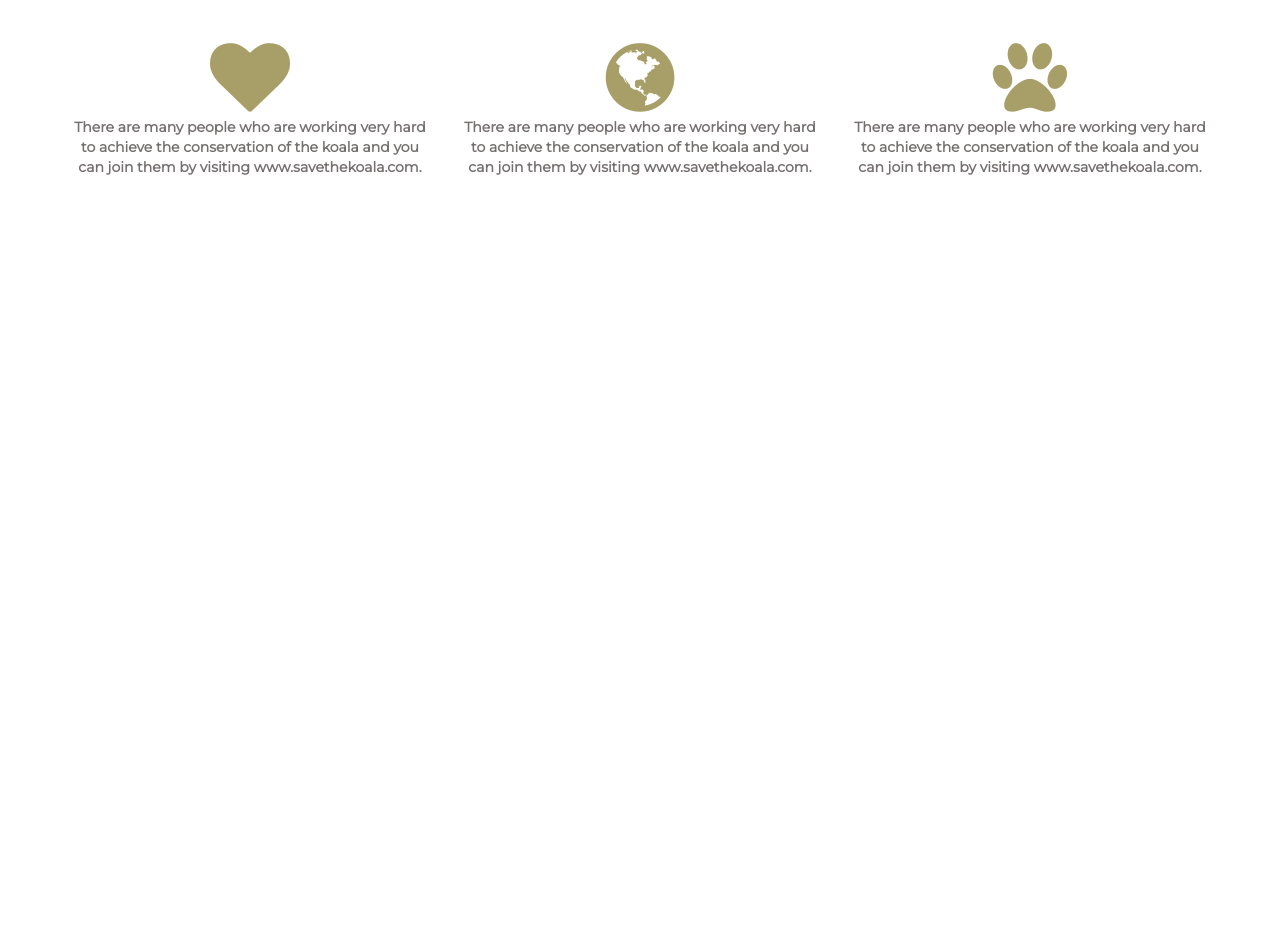
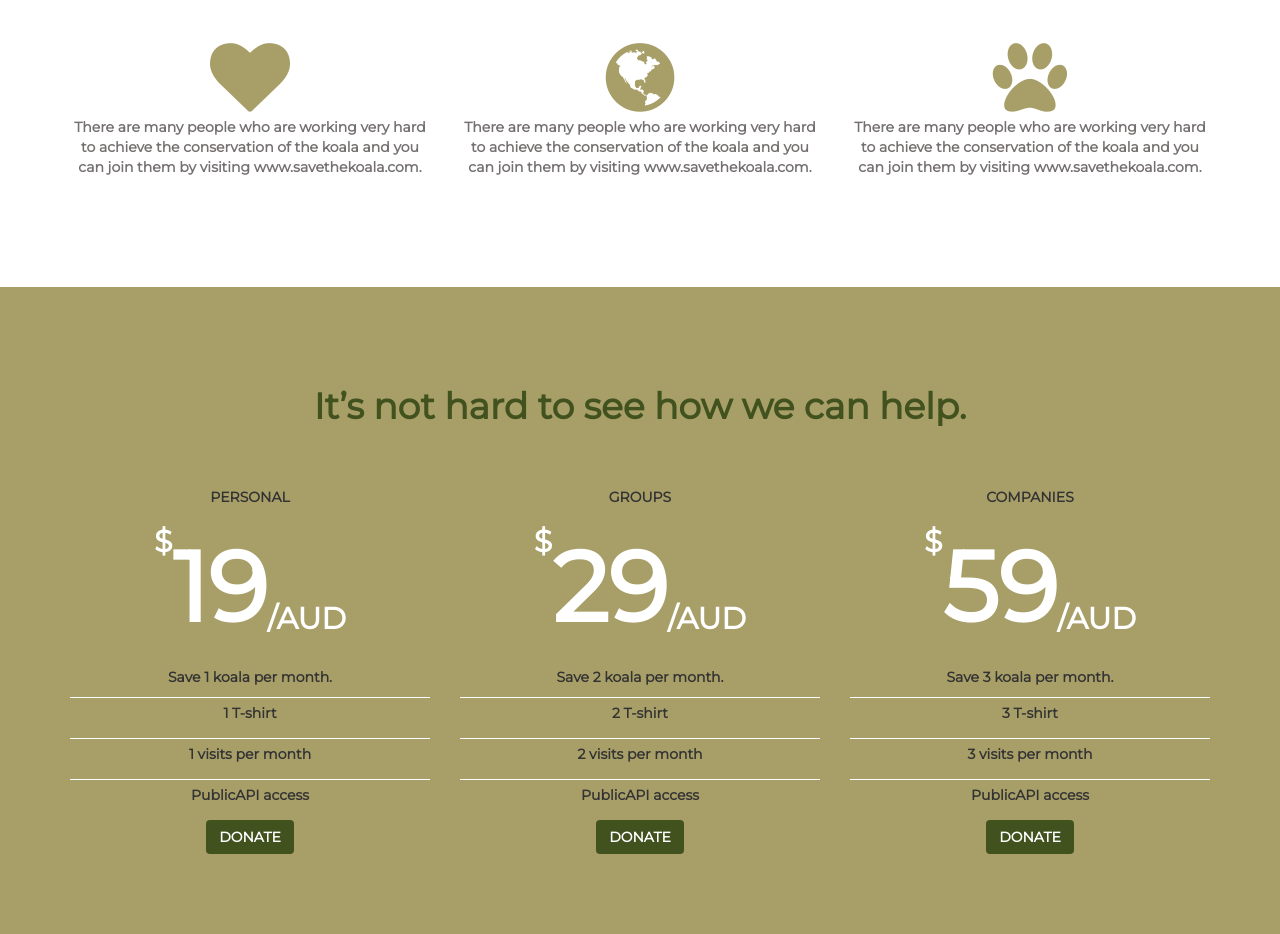
Before and after one commit to cindybc/save-the-koalas, a plain HTML site: page index.html in a window 1280 px wide. Shown: the part 3077-4011 px from the top of the page. Before the commit the page ends 3364 px from the top, so only its background shows below. Drawn offline with nearby package versions, Linux system fonts and the light colour scheme.

Commit message:
avance seccion6

```diff
--- a/css/style.css
+++ b/css/style.css
@@ -7,6 +7,7 @@ body{
 	font-weight: bold;
 
 }
+
 .first-section{
 	background-image: url(../img/portada.jpg);
 }
@@ -17,7 +18,6 @@ body{
 	background-size: cover;
 	background-repeat: no-repeat;
 }
-
 
 .navbar-brand, .navbar-nav li a{
 	color: #FFF;
@@ -78,9 +78,36 @@ h2{
     font-weight: bold;
 }
 
-
 .fa{
 	padding-top: 30px;
 	color: #A89F68;
 	font-size: 80px;
 }
+
+.six-section{
+	background-color: #A89F68;
+	padding: 80px 0;
+}
+
+.valor{
+	color: #FFF;
+	font-size: 7em;
+}
+
+sup{
+   top: -70px;
+   font-size: 30px;
+}
+
+sub{
+	font-size: 30px;
+}
+
+.lista p{
+	padding: 5px;
+	border-top: 1px solid #FFF;
+}
+
+.espacio{
+	margin-top: 50px;
+}
--- a/index.html
+++ b/index.html
@@ -74,7 +74,7 @@
                   <div class="col-md-6 col-sm-12 col-xs-12">
                          <p>EASY HELP</p>
                          <h1 class="green">Save Koalas From Possible Extinction!</h1>
-                           <p>Loss of koala habitat is the major threat facing koalas today. Since white settlement of Australia, roughly 80% of the koala’s habitat has been destroyed and of what remains, most occurs on privately owned land and almost none is protected.</p>
+                         <p>Loss of koala habitat is the major threat facing koalas today. Since whitsettlement of Australia, roughly 80% of the koala’s habitat has been destroyed and of what remains, most occurs on privately owned land and almost none is protected.</p>
                          <button class="btn">Read more</button>
                   </div>
                   <div class="col-md-6 col-sm-12 col-xs-12">
@@ -117,19 +117,59 @@
                   </div>
             </div>
    </section>
+<!--seccion seis -->
+   <section class="six-section">
+            <div class="container">
+                  <div class="row text-center">
+                     <div class="col-lg-12 col-md-12 col-sm-12 col-xs-12">
+                          <h1 class="green">It’s not hard to see how we can help.</h1>
+                     </div>
+                     <div class="col-lg-4 col-md-4 col-sm-12 col-xs-12 espacio">
+                          <p>PERSONAL</p>
+                          <p class="valor">
+                          <sup>$</sup>19<sub>/AUD</sub>
+                          </p>
+                          <p>Save 1 koala per month.</p>
+                          <div class="lista">
+                              <p>1 T-shirt</p>
+                              <p>1 visits per month</p>
+                              <p>PublicAPI access</p>
+                          </div>
+                          <button class="btn">DONATE</button>
+                     </div>
+                     <div class="col-lg-4 col-md-4 col-sm-12 col-xs-12 espacio">
+                          <p>GROUPS</p>
+                          <p class="valor">
+                          <sup>$</sup>29<sub>/AUD</sub>
+                          </p>
+                          <p>Save 2 koala per month.</p>
+                          <div class="lista">
+                              <p>2 T-shirt</p>
+                              <p>2 visits per month</p>
+                              <p>PublicAPI access</p>
+                          </div>
+                          <button class="btn">DONATE</button>
+                     </div>
+                     <div class="col-lg-4 col-md-4 col-sm-12 col-xs-12 espacio">
+                          <p>COMPANIES</p>
+                          <p class="valor">
+                          <sup>$</sup>59<sub>/AUD</sub>
+                          </p>
+                          <p>Save 3 koala per month.</p>
+                          <div class="lista">
+                              <p>3 T-shirt</p>
+                              <p>3 visits per month</p>
+                              <p>PublicAPI access</p>
+                          </div>
+                          <button class="btn">DONATE</button>
+                     </div>
+                  </div>
+            </div>
+   </section>
+<!-- footer -->
+
 </body>
 </html>
-
-
-<!-- seccion seis
-
-It’s not hard to see how we can help.
-
-There are many people who are working very hard to achieve the conservation of the koala and you can join them by visiting www.savethekoala.com.
-
-The only way to save koalas is to save their habitat, the eucalyptus forests where they live, and which they must have to survive. This is what the Australian Koala Foundation is trying to achieve.
-
-But they can't do it alone and they need the help of people like you. You may think that just one person cannot make any difference in helping koalas or in helping our environment generally, but if each person does even one little thing to help, it can add up to a lot of help.-->
 
 <!-- footer
 
```
Lines whose indentation alone changed are shown as unchanged.
